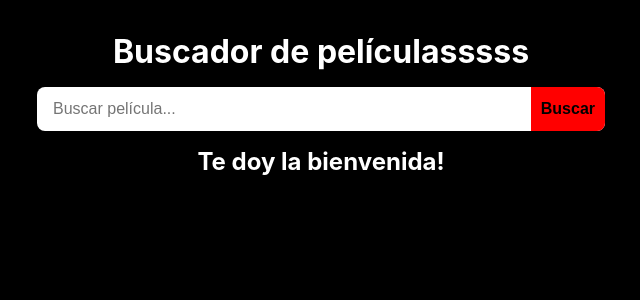
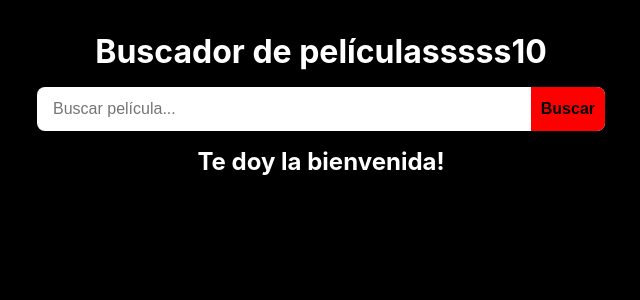
Before and after one commit to fabianmeneses56/movies-learn-CI, a React (Vite) app: page / in a window 1280 px wide. Shown: the top 300 px of the page, without its empty margins (319-959 px from the left). Built offline with nearby package versions, Linux system fonts and the light colour scheme.

Commit message:
update build stting

```diff
--- a/src/App.jsx
+++ b/src/App.jsx
@@ -16,7 +16,7 @@ function App() {
 
   return (
     <>
-      <h1>Buscador de películasssss</h1>
+      <h1>Buscador de películasssss10</h1>
       <form data-testid='form' className='search' onSubmit={handleSubmit}>
         <input
           ref={inputRef}
```
